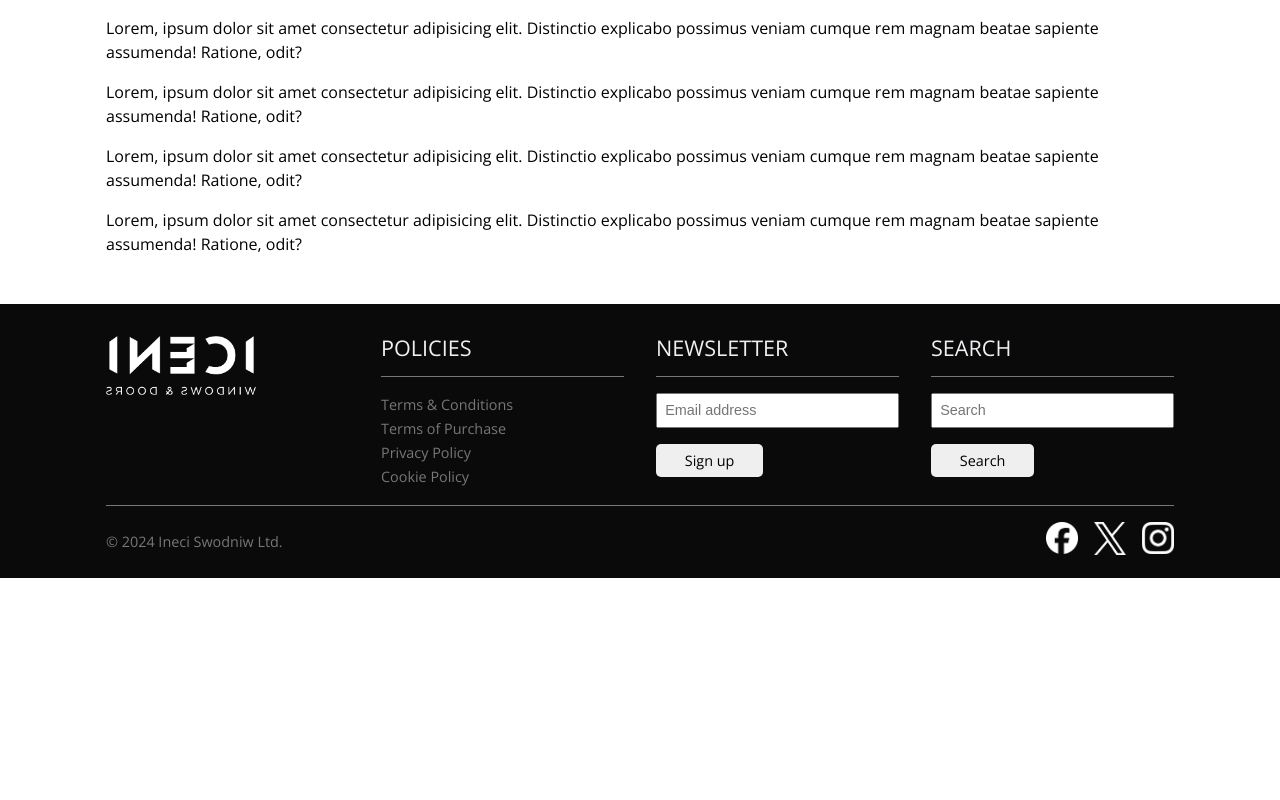
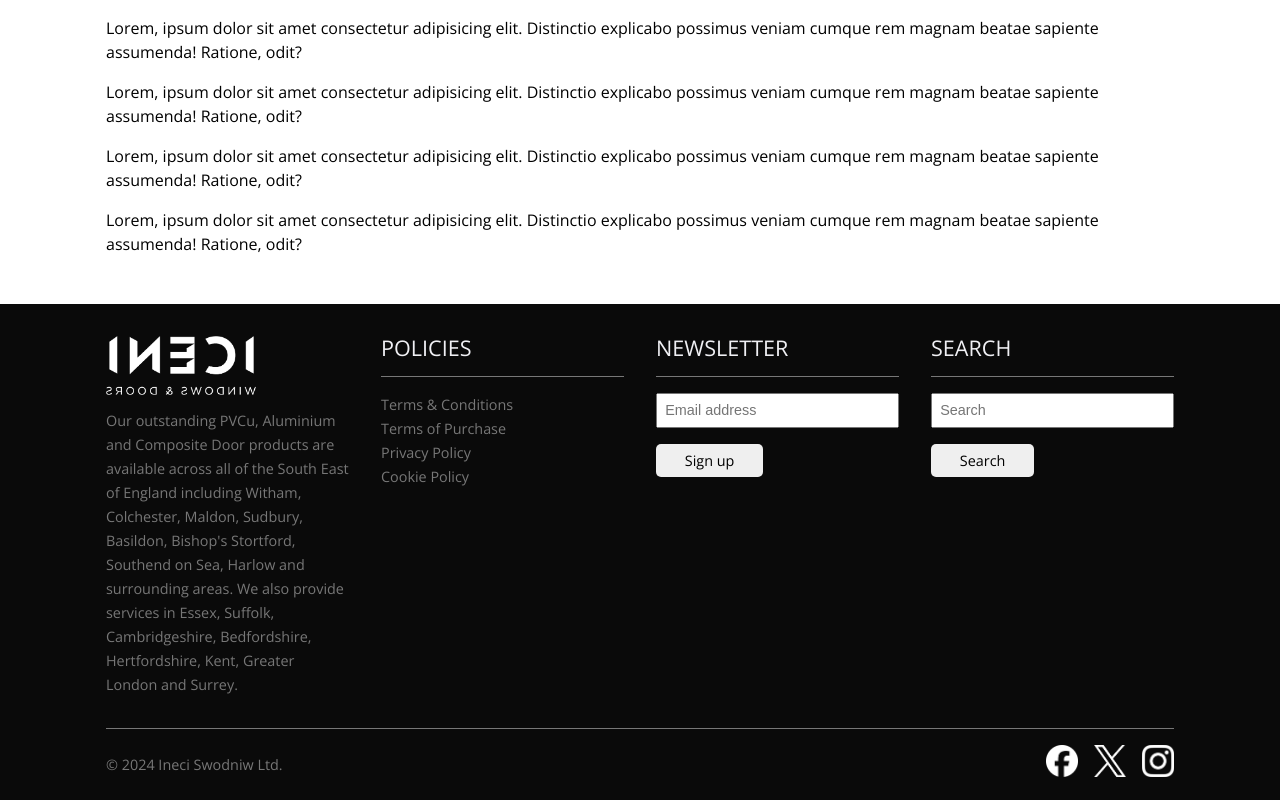
Before and after one commit to rubicon2/react-router-practice, a React (Vite) app: page / in a window 1280 px wide. Shown: the part 442-1242 px from the top of the page. Before the commit the page ends 1020 px from the top, so only its background shows below. Built offline with nearby package versions, Linux system fonts and the light colour scheme.

Commit message:
Add spiel to footer

```diff
--- a/src/routes/footer/index.css
+++ b/src/routes/footer/index.css
@@ -4,8 +4,6 @@
 
   font-size: 0.9rem;
   font-weight: 400;
-
-  min-width: max-content;
 }
 .main-footer .container {
   /* To ensure social links are evenly spaced between main-footer-grid margin-bottom of 1rem */
--- a/src/routes/footer/index.jsx
+++ b/src/routes/footer/index.jsx
@@ -29,7 +29,17 @@ export default function Footer() {
     <footer className="main-footer">
       <div className="container">
         <div className="main-footer-grid">
-          <img className="main-footer--logo" src={logo} alt="" />
+          <div className="main-footer-grid--item">
+            <img className="main-footer--logo" src={logo} alt="" />
+            <p>
+              Our outstanding PVCu, Aluminium and Composite Door products are
+              available across all of the South East of England including
+              Witham, Colchester, Maldon, Sudbury, Basildon, Bishop's Stortford,
+              Southend on Sea, Harlow and surrounding areas. We also provide
+              services in Essex, Suffolk, Cambridgeshire, Bedfordshire,
+              Hertfordshire, Kent, Greater London and Surrey.
+            </p>
+          </div>
           <div className="main-footer-grid--item">
             <h2 className="main-footer--heading">Policies</h2>
             <ul className="nav-list footer-nav-list">
```
